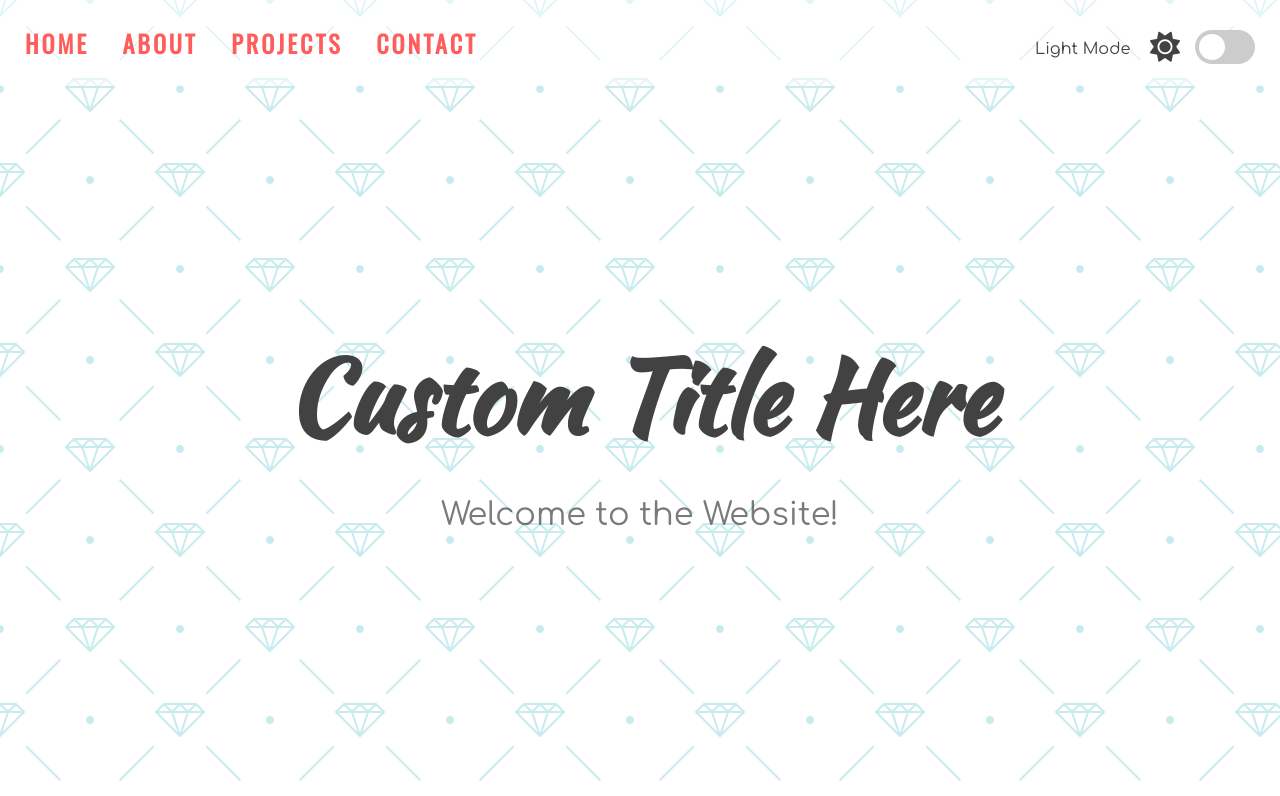
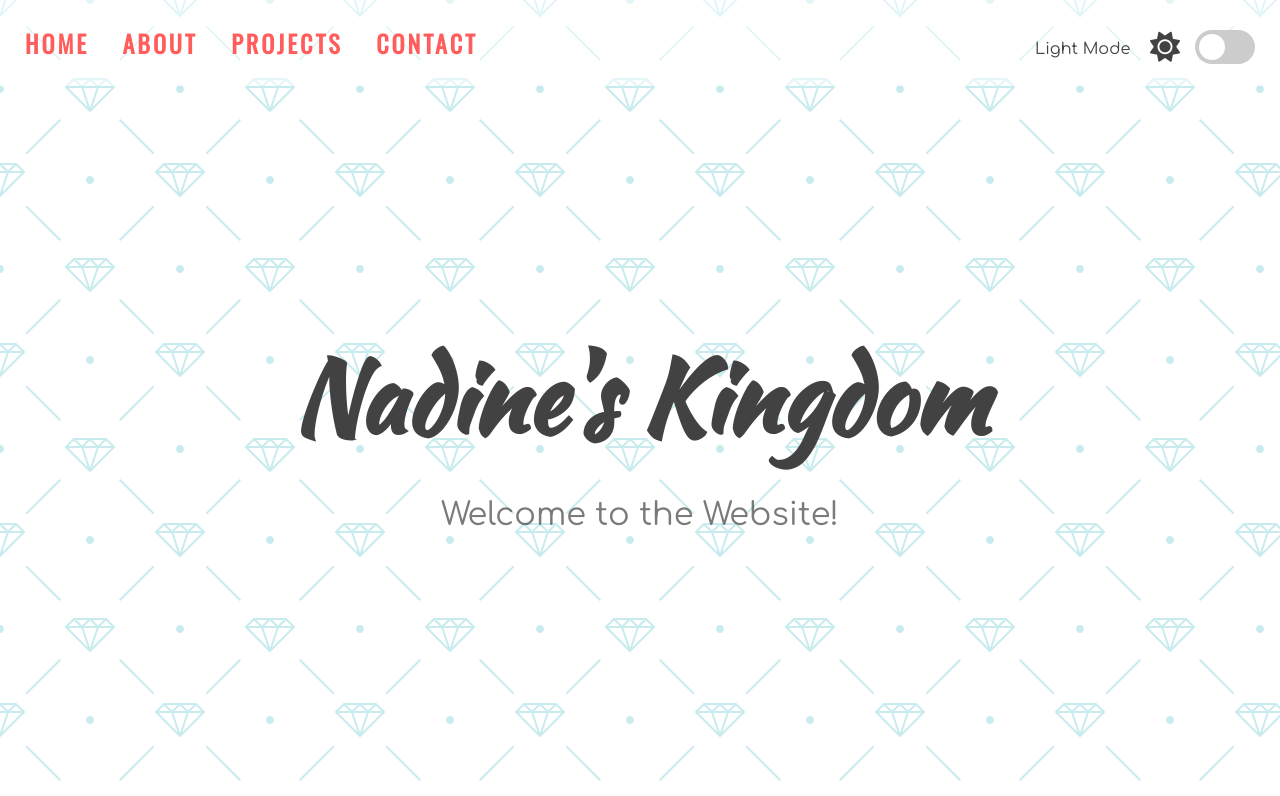
Before and after one commit to nadine-krista/light-dark-theme-switch, a plain HTML site: page index.html in a window 1280 px wide. Shown: the top 796 px of the page. Drawn offline with nearby package versions, Linux system fonts and the light colour scheme.

Commit message:
changed custom-title

```diff
--- a/index.html
+++ b/index.html
@@ -33,7 +33,7 @@
     <!-- Home Section -->
     <section id="home">
         <div class="title-group">
-            <h1>Custom Title Here</h1>
+            <h1>Nadine's Kingdom</h1>
             <h2>Welcome to the Website!</h2>
         </div>
     </section>
```
